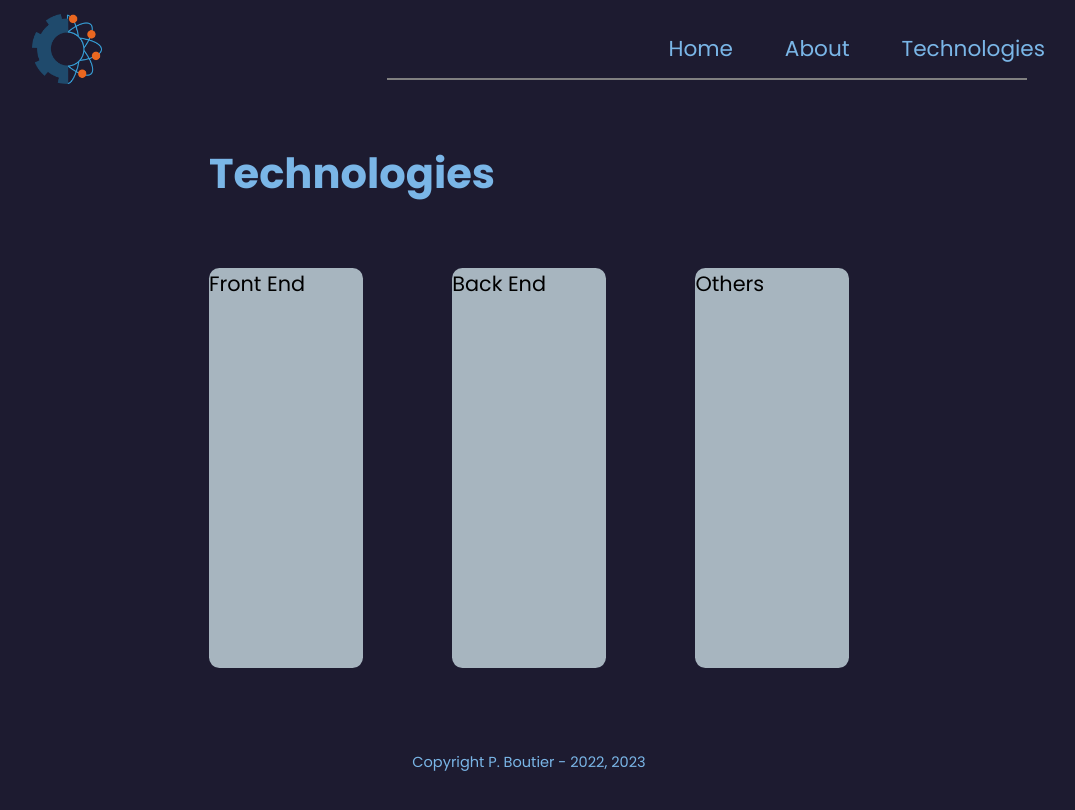
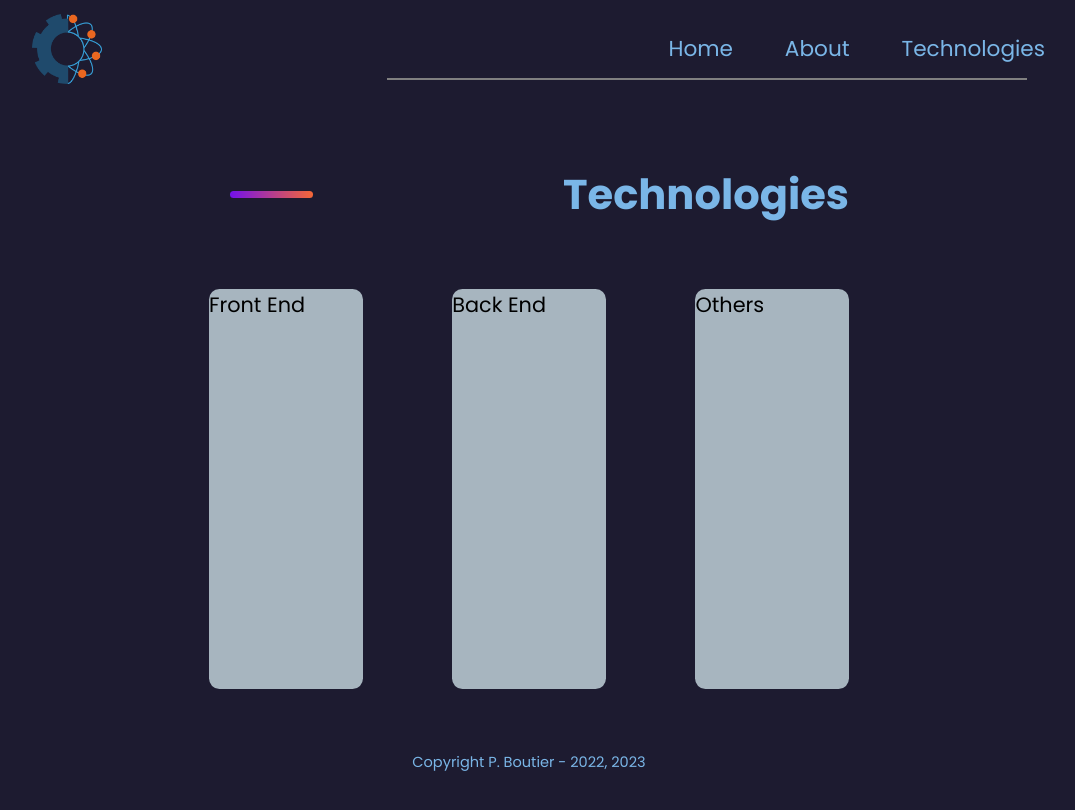
Before and after one commit to wildapt01/portfolio-next-1, a Next.js app: page /techstack in a window 1280 px wide. Shown: the top 810 px of the page, without its empty margins (111-1186 px from the left). Built offline with nearby package versions, Linux system fonts and the light colour scheme.

Commit message:
Add divider to TechStack page

```diff
--- a/pages/techstack/index.js
+++ b/pages/techstack/index.js
@@ -1,4 +1,5 @@
 import Head from "next/head";
+import Divider from "../../components/Divider";
 import styles from "../../styles/TechStack.module.css";
 
 const TechStack = () => {
@@ -9,7 +10,11 @@ const TechStack = () => {
         <meta name="tech stack" content="a few technologies" />
       </Head>
       <div className="container">
-        <h2>Technologies</h2>
+        <section className="section-title">
+          <Divider />
+          <h2>Technologies</h2>
+        </section>
+
         <section className={styles.cards}>
           <div className={styles.card}>Front End</div>
           <div className={styles.card}>Back End</div>
--- a/styles/About.module.css
+++ b/styles/About.module.css
@@ -3,5 +3,5 @@
   text-align: justify;
 }
 .parag:first-of-type {
-  margin-top: 4em;
+  margin-top: 0.5em;
 }
```
